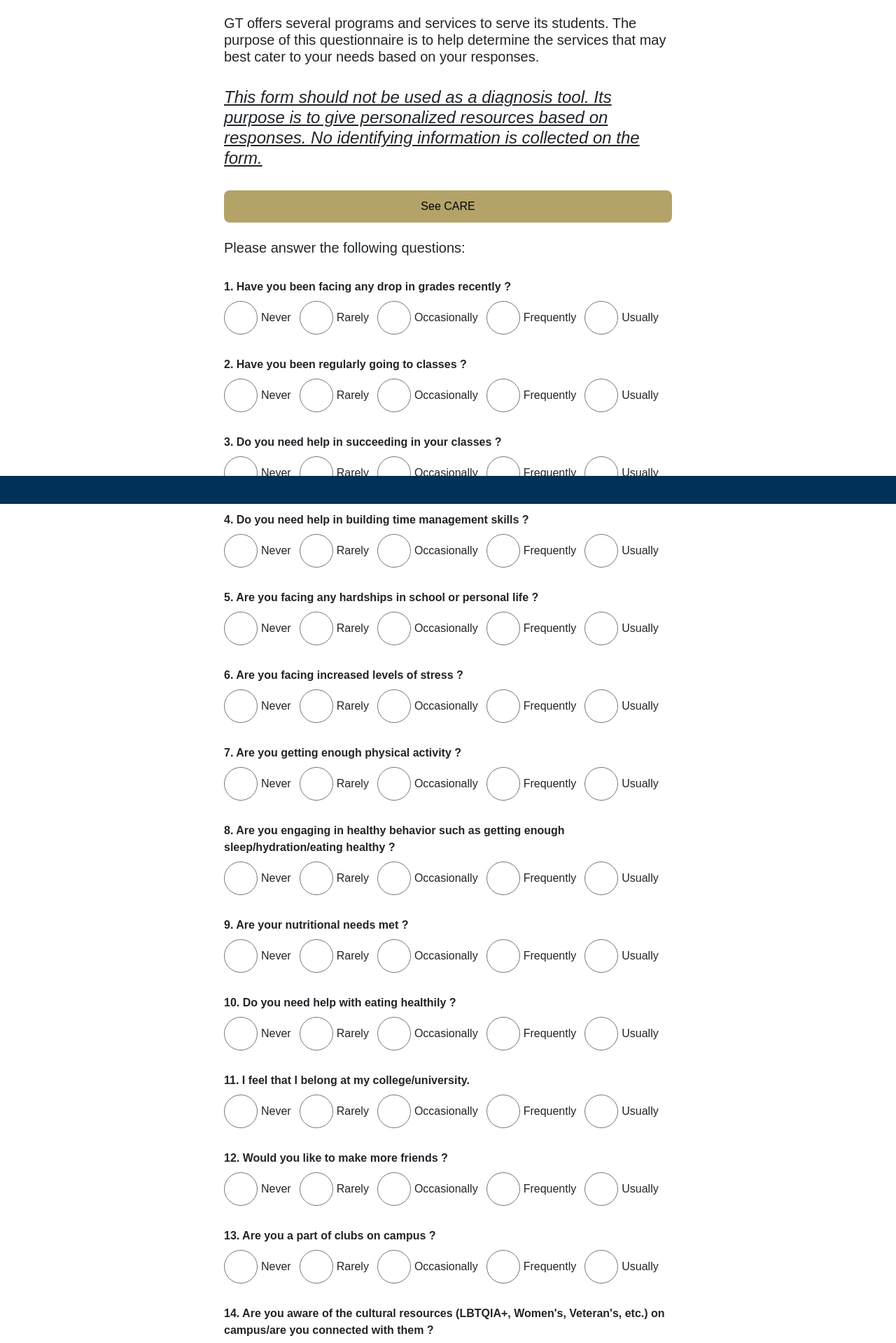
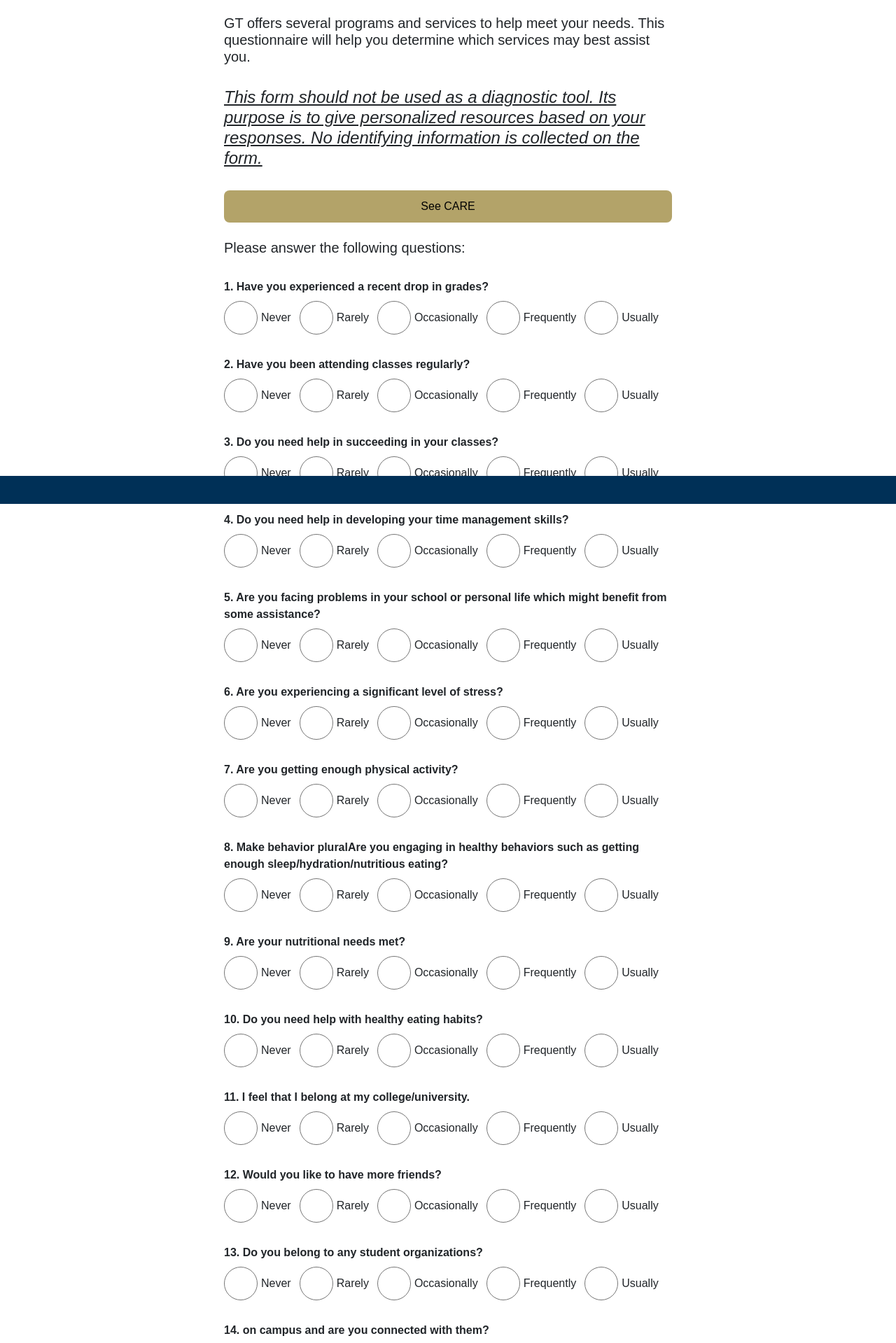
Before and after one commit to DewgongAgarwal/GT-Senior-Design-Frontend, a React (Vite) app: page / in a window 1280 px wide. Shown: the part 80-1999 px from the top of the page at 70% size. Built offline with nearby package versions, Linux system fonts and the light colour scheme.

Commit message:
Update Messaging

```diff
--- a/src/App.jsx
+++ b/src/App.jsx
@@ -106,7 +106,6 @@ class App extends Component {
   };
 
   onSubmit = async (e) => {
-
     e.preventDefault();
 
     this.setState({ fetching: true });
@@ -392,23 +391,21 @@ class App extends Component {
   };
 
   acceptConditions = () => {
-
-    this.setState({checked: !this.state.checked});
-
+    this.setState({ checked: !this.state.checked });
   };
 
   homePage = () => {
     return (
       <div className="homePageForm">
         <h5>
-          GT offers several programs and services to serve its students. The
-          purpose of this questionnaire is to help determine the services that
-          may best cater to your needs based on your responses.
+          GT offers several programs and services to help meet your needs. This
+          questionnaire will help you determine which services may best assist
+          you.
         </h5>
         <br></br>
         <h4>
-          This form should not be used as a diagnosis tool. Its purpose is to
-          give personalized resources based on responses. No identifying
+          This form should not be used as a diagnostic tool. Its purpose is to
+          give personalized resources based on your responses. No identifying
           information is collected on the form.
         </h4>
         <br></br>
@@ -437,10 +434,16 @@ class App extends Component {
             </div>
           ))}
 
-          <div><input type="checkbox" name="checkAddress" onClick={this.acceptConditions}/>
-          &nbsp;I acknowledge that the above information will be used to provide
-          recommendations and any decision made based on this recommendation will
-          be at the my own discretion.</div>
+          <div>
+            <input
+              type="checkbox"
+              name="checkAddress"
+              onClick={this.acceptConditions}
+            />
+            &nbsp;I acknowledge that the above information will be used to
+            provide recommendations and any decisions made based on these
+            recommendations will be taken at my own discretion.
+          </div>
 
           <button
             type="submit"
--- a/src/constants.js
+++ b/src/constants.js
@@ -1,33 +1,33 @@
   const questions = [
-    "Have you been facing any drop in grades recently ?",
-    "Have you been regularly going to classes ?",
-    "Do you need help in succeeding in your classes ?",
-    "Do you need help in building time management skills ?",
-    "Are you facing any hardships in school or personal life ?",
-    "Are you facing increased levels of stress ?",
-    "Are you getting enough physical activity ?",
-    'Are you engaging in healthy behavior such as getting enough sleep/hydration/eating healthy ?',
-    "Are your nutritional needs met ?",
-    "Do you need help with eating healthily ?",
+    "Have you experienced a recent drop in grades?",
+    "Have you been attending classes regularly?",
+    "Do you need help in succeeding in your classes?",
+    "Do you need help in developing your time management skills?",
+    "Are you facing problems in your school or personal life which might benefit from some assistance?",
+    "Are you experiencing a significant level of stress?",
+    "Are you getting enough physical activity?",
+    "Make behavior pluralAre you engaging in healthy behaviors such as getting enough sleep/hydration/nutritious eating?",
+    "Are your nutritional needs met?",
+    "Do you need help with healthy eating habits?",
     "I feel that I belong at my college/university.",
-    "Would you like to make more friends ?",
-    'Are you a part of clubs on campus ?',
-    "Are you aware of the cultural resources (LBTQIA+, Women's, Veteran's, etc.) on campus/are you connected with them ?",
-    "Are you getting personal enrichment from school ?",
-    "Are you happy in your major ?",
-    "Are the things you are studying in alignment with your beliefs and interests ?",
-    "Are you participating in things outside school that enrich you ?",
-    "Do you participate in spiritual or religious activities ?",
-    "Do you feel like you have a purpose in life ?",
-    "Do you practice gratitude and self-compassion ?",
-    "Would you like to find ways of expanding your curiosity ?",
-    "Are you curious about furthering your education ?",
-    "Do you believe you have enough information about living more sustainably at Georgia Tech ?",
-    "Do you have enough financial resources to have your needs met (food, books, laptop, etc.) ?",
-    "Do you want to know more on how to manage your financial resources ?",
-    "Have you ever received any disability accommodation in the past ?",
-    "Do you have a new disability/ difficulty that you might need academic support for ?",
-    "Do you need to talk to a dean about academic issues ?"
+    "Would you like to have more friends?",
+    "Do you belong to any student organizations?",
+    " on campus and are you connected with them?",
+    "Do you feel that school is enriching you personally?",
+    "Are you happy in your major?",
+    "Are the things you are studying in alignment with your beliefs and interests?",
+    "Are you participating in opportunities outside of your academics that enrich you?",
+    "Do you participate in spiritual or religious activities?",
+    "Do you feel like you have a purpose in life?",
+    "Do you practice gratitude and self-compassion?",
+    "Would you like to find ways of expanding your curiosity?",
+    "Are you curious about furthering your education?",
+    "Do you believe you have enough information about living more sustainably at Georgia Tech?",
+    "Do you have sufficient financial resources to meet your needs (food, books, laptop, etc.)?",
+    "Do you want to know more about how to manage your financial resources?",
+    "Have you received a disability accommodation in the past?",
+    "Do you have a new disability/ difficulty that you might need academic support for?",
+    "Do you need to talk to a dean about academic issues?"
   ];
 
   const choices = ["Never", "Rarely", "Occasionally", "Frequently", "Usually"];
```
